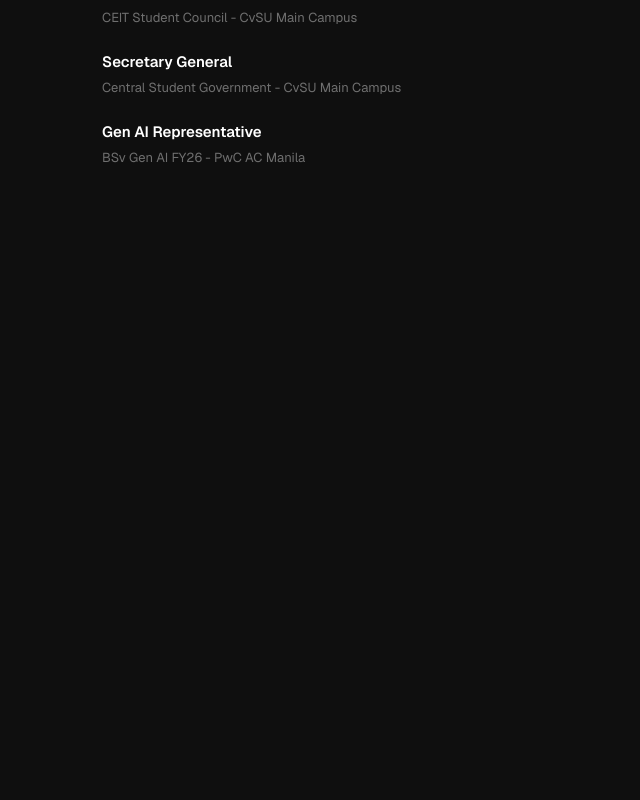
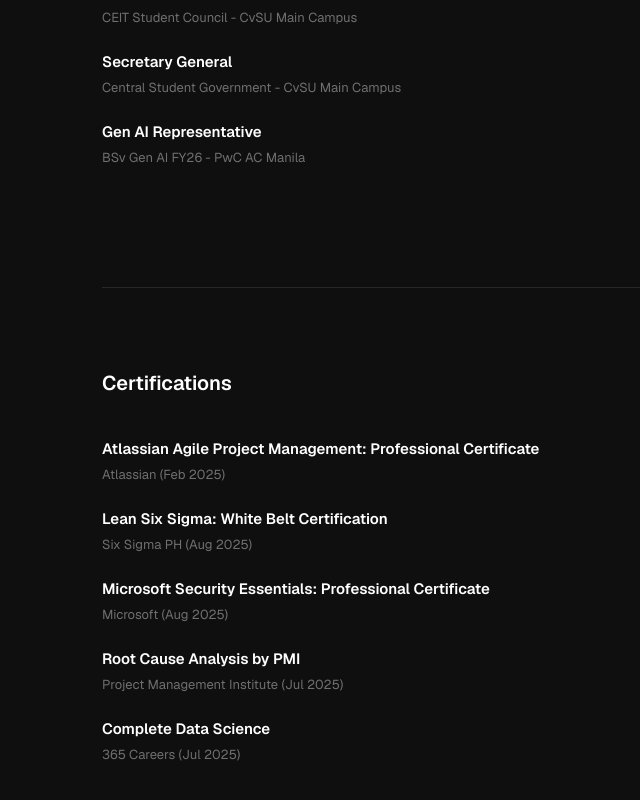
Before and after one commit to LuisSebastianDelRosario/luis-2026-portfolio, a Next.js app: page / in a window 1280 px wide. Shown: the part 1910-2710 px from the top of the page, without its empty margins (218-858 px from the left). Before the commit the page ends 2157 px from the top, so only its background shows below. Built offline with nearby package versions, Linux system fonts and the light colour scheme.

Commit message:
Step 8 - Certifications section complete

```diff
--- a/app/page.tsx
+++ b/app/page.tsx
@@ -3,6 +3,7 @@
 import WorkExperiences from "@/components/sections/WorkExperiences";
 import Education from "@/components/sections/Education";
 import Leadership from "@/components/sections/Leadership";
+import Certifications from "@/components/sections/Certifications";
 
 export default function Home() {
   return (
@@ -13,6 +14,7 @@
         <WorkExperiences />
         <Education />
         <Leadership />
+        <Certifications />
       </div>
     </main>
   );
--- /dev/null
+++ b/components/sections/Certifications.tsx
@@ -0,0 +1,78 @@
+const certifications = [
+  {
+    name: "Atlassian Agile Project Management: Professional Certificate",
+    issuer: "Atlassian (Feb 2025)",
+  },
+  {
+    name: "Lean Six Sigma: White Belt Certification",
+    issuer: "Six Sigma PH (Aug 2025)",
+  },
+  {
+    name: "Microsoft Security Essentials: Professional Certificate",
+    issuer: "Microsoft (Aug 2025)",
+  },
+  {
+    name: "Root Cause Analysis by PMI",
+    issuer: "Project Management Institute (Jul 2025)",
+  },
+  {
+    name: "Complete Data Science",
+    issuer: "365 Careers (Jul 2025)",
+  },
+];
+
+export default function Certifications() {
+  return (
+    <section
+      id="certifications"
+      style={{
+        paddingTop: "80px",
+        paddingBottom: "80px",
+        borderTop: "1px solid rgba(255,255,255,0.1)",
+        marginTop: "40px",
+      }}
+    >
+      {/* Section Title */}
+      <h2
+        style={{
+          fontSize: "20px",
+          fontWeight: "600",
+          color: "#ffffff",
+          marginBottom: "40px",
+        }}
+      >
+        Certifications
+      </h2>
+
+      {/* Certification Entries */}
+      <div style={{ display: "flex", flexDirection: "column", gap: "24px" }}>
+        {certifications.map((cert, index) => (
+          <div
+            key={index}
+            style={{ display: "flex", flexDirection: "column", gap: "4px" }}
+          >
+            {/* Cert Name */}
+            <p
+              style={{
+                fontSize: "15px",
+                fontWeight: "600",
+                color: "#ffffff",
+              }}
+            >
+              {cert.name}
+            </p>
+            {/* Issuer + Date */}
+            <p
+              style={{
+                fontSize: "13px",
+                color: "rgba(255,255,255,0.4)",
+              }}
+            >
+              {cert.issuer}
+            </p>
+          </div>
+        ))}
+      </div>
+    </section>
+  );
+}
```
